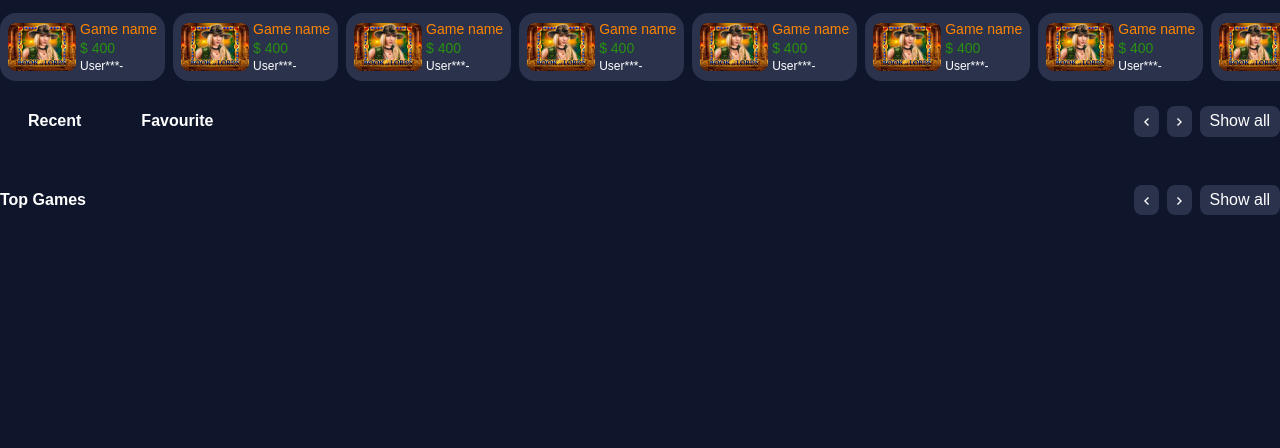
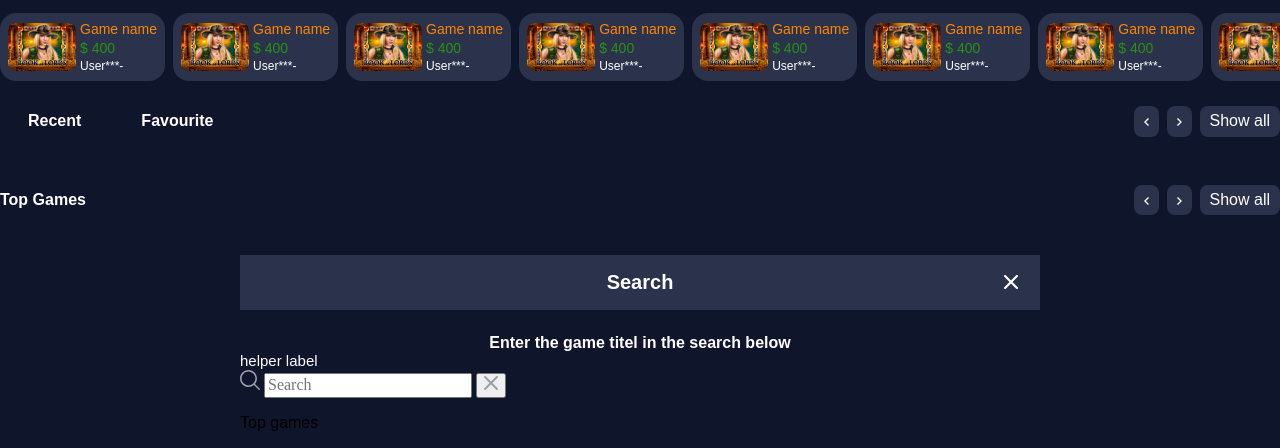
Before and after one commit to Maryna809876/Test-task-Synchronic, a website built with webpack: page src/index.html in a window 1280 px wide. Shown: the part 411-859 px from the top of the page. Before the commit the page ends 800 px from the top, so only its background shows below. Built offline with nearby package versions, Linux system fonts and the light colour scheme.

Commit message:
add files

```diff
--- a/src/index.html
+++ b/src/index.html
@@ -199,6 +199,48 @@
             <ul class="top-games-list"></ul>
         </div>
     </section>
+    <!-- // -->
+    <section class="modal-window">
+        <div class="modal-header">
+            <h2>Search</h2>
+            <button class="close-modal">
+                <svg width="14" height="14" viewBox="0 0 14 14" fill="none" xmlns="http://www.w3.org/2000/svg">
+                    <path fill-rule="evenodd" clip-rule="evenodd"
+                        d="M13.6894 0.321198C13.2753 -0.0929086 12.6064 -0.0929086 12.1923 0.321198L7 5.50284L1.80774 0.31058C1.39363 -0.103527 0.724687 -0.103527 0.31058 0.31058C-0.103527 0.724687 -0.103527 1.39363 0.31058 1.80774L5.50284 7L0.31058 12.1923C-0.103527 12.6064 -0.103527 13.2753 0.31058 13.6894C0.724687 14.1035 1.39363 14.1035 1.80774 13.6894L7 8.49716L12.1923 13.6894C12.6064 14.1035 13.2753 14.1035 13.6894 13.6894C14.1035 13.2753 14.1035 12.6064 13.6894 12.1923L8.49716 7L13.6894 1.80774C14.0929 1.40425 14.0929 0.724687 13.6894 0.321198Z"
+                        fill="white" />
+                </svg>
+
+            </button>
+        </div>
+        <div class="modal-body">
+            <p class="modal-subtitle">Enter the game titel in the search below</p>
+            <label for="search" class="input-label">helper label</label>
+            <div class="input-wrapper">
+                <svg width="20" height="20" viewBox="0 0 20 20" fill="none" xmlns="http://www.w3.org/2000/svg">
+                    <path
+                        d="M19.7748 18.6875L14.9656 13.8793C16.3595 12.2058 17.0546 10.0594 16.9062 7.88649C16.7579 5.7136 15.7775 3.68155 14.1691 2.21306C12.5607 0.744569 10.448 -0.0472976 8.27066 0.00218707C6.09327 0.0516718 4.01878 0.938698 2.47874 2.47874C0.938698 4.01878 0.0516718 6.09327 0.00218707 8.27066C-0.0472976 10.448 0.744569 12.5607 2.21306 14.1691C3.68155 15.7775 5.7136 16.7579 7.88649 16.9062C10.0594 17.0546 12.2058 16.3595 13.8793 14.9656L18.6875 19.7748C18.7589 19.8462 18.8437 19.9028 18.937 19.9415C19.0302 19.9801 19.1302 20 19.2312 20C19.3321 20 19.4321 19.9801 19.5254 19.9415C19.6187 19.9028 19.7034 19.8462 19.7748 19.7748C19.8462 19.7034 19.9028 19.6187 19.9415 19.5254C19.9801 19.4321 20 19.3321 20 19.2312C20 19.1302 19.9801 19.0302 19.9415 18.937C19.9028 18.8437 19.8462 18.7589 19.7748 18.6875ZM1.55803 8.47361C1.55803 7.10583 1.96362 5.76878 2.72351 4.63151C3.4834 3.49425 4.56347 2.60787 5.82713 2.08444C7.09078 1.56102 8.48128 1.42407 9.82277 1.69091C11.1643 1.95775 12.3965 2.61639 13.3637 3.58355C14.3308 4.55071 14.9895 5.78295 15.2563 7.12444C15.5231 8.46593 15.3862 9.85643 14.8628 11.1201C14.3393 12.3837 13.453 13.4638 12.3157 14.2237C11.1784 14.9836 9.84138 15.3892 8.47361 15.3892C6.6401 15.3872 4.88228 14.6579 3.5858 13.3614C2.28932 12.0649 1.56006 10.3071 1.55803 8.47361Z"
+                        fill="#9FA1AA" />
+                </svg>
+
+                <input name="search" type="text" placeholder="Search" />
+                <button class="search-close-btn">
+                    <svg width="14" height="14" viewBox="0 0 14 14" fill="none" xmlns="http://www.w3.org/2000/svg">
+                        <path fill-rule="evenodd" clip-rule="evenodd"
+                            d="M13.6894 0.321198C13.2753 -0.0929086 12.6064 -0.0929086 12.1923 0.321198L7 5.50284L1.80774 0.31058C1.39363 -0.103527 0.724687 -0.103527 0.31058 0.31058C-0.103527 0.724687 -0.103527 1.39363 0.31058 1.80774L5.50284 7L0.31058 12.1923C-0.103527 12.6064 -0.103527 13.2753 0.31058 13.6894C0.724687 14.1035 1.39363 14.1035 1.80774 13.6894L7 8.49716L12.1923 13.6894C12.6064 14.1035 13.2753 14.1035 13.6894 13.6894C14.1035 13.2753 14.1035 12.6064 13.6894 12.1923L8.49716 7L13.6894 1.80774C14.0929 1.40425 14.0929 0.724687 13.6894 0.321198Z"
+                            fill="#9FA1AA" />
+                    </svg>
+                </button>
+
+            </div>
+            <div class="modal-games-wrapper">
+                <p class="modal-games-title">
+                    Top games
+                </p>
+                <ul class="modal-games-list"></ul>
+            </div>
+        </div>
+
+    </section>
 </body>
 
 </html>
--- a/src/styles/main.scss
+++ b/src/styles/main.scss
@@ -1,7 +1,7 @@
 @use './mixins' as *;
 @use './variables' as *;
-
-@import './normalize.css';
+@use './normalize.css' as *;
+@use './modal.scss' as *;
 
 
 * {
@@ -24,9 +24,7 @@
         }
 
         .header-container {
-            display: flex;
-            justify-content: space-between;
-            align-items: center;
+            @include flex-space-between;
             padding: 20px 24px;
 
             .search-btn {
@@ -148,9 +146,7 @@
 
             .resent-games-container {
                 .resent-games-header {
-                    display: flex;
-                    justify-content: space-between;
-                    align-items: center;
+                    @include flex-space-between;
 
                     .resent-games-btns {
 
@@ -233,6 +229,8 @@
                                 position: absolute;
                                 top: 63px;
                                 left: 70px;
+                                transition: all 0.5s ease-in-out;
+
 
 
 
@@ -289,9 +287,7 @@
         .top-games-section {
             .top-games-container {
                 .top-games-header {
-                    display: flex;
-                    align-items: center;
-                    justify-content: space-between;
+                    @include flex-space-between;
 
                     h2 {
                         @include subtitle;
--- a/src/styles/mixins.scss
+++ b/src/styles/mixins.scss
@@ -3,6 +3,12 @@
 @mixin centering {
     margin-left: auto;
     margin-right: auto;
+}
+
+@mixin flex-space-between {
+    display: flex;
+    justify-content: space-between;
+    align-items: center;
 }
 
 @mixin reset-button {
--- /dev/null
+++ b/src/styles/modal.scss
@@ -0,0 +1,68 @@
+@use './mixins.scss' as *;
+@use './variables.scss' as *;
+
+
+.modal-window {
+    max-width: 800px;
+    @include centering;
+    border-radius: 16px;
+
+    .modal-header {
+        background-color: $color-light-grey;
+        position: relative;
+        padding: 16px;
+
+        h2 {
+            display: block;
+            width: fit-content;
+            color: $color-white;
+            font-size: 20px;
+            font-weight: bold;
+
+            @include reset-margin-and-padding;
+            @include centering;
+
+        }
+
+        .close-modal {
+            @include reset-button;
+            position: absolute;
+            top: 19px;
+            right: 16px;
+        }
+    }
+
+    .modal-body {
+        padding-top: 24px;
+
+        .modal-subtitle {
+            display: block;
+            @include reset-margin-and-padding;
+            @include centering;
+            width: fit-content;
+            font-size: 16px;
+            color: $color-white;
+            font-weight: bold;
+        }
+
+        .input-label {
+            font-size: 15px;
+            color: $color-white;
+            font-family: sans-serif;
+        }
+
+        .input-wrapper {
+            color: $color-light-grey;
+
+            input {}
+
+            .search-close-btn {}
+        }
+
+        .modal-games-wrapper {
+            .modal-games-title {}
+
+            .modal-games-list {}
+        }
+    }
+}
--- a/src/styles/variables.scss
+++ b/src/styles/variables.scss
@@ -2,3 +2,4 @@ $color-dark-blue: #0F152B;
 $color-white: #FFFFFF;
 $color-orange: #FF8500;
 $color-grey: #2B324C;
+$color-light-grey: #2B324C;
```
